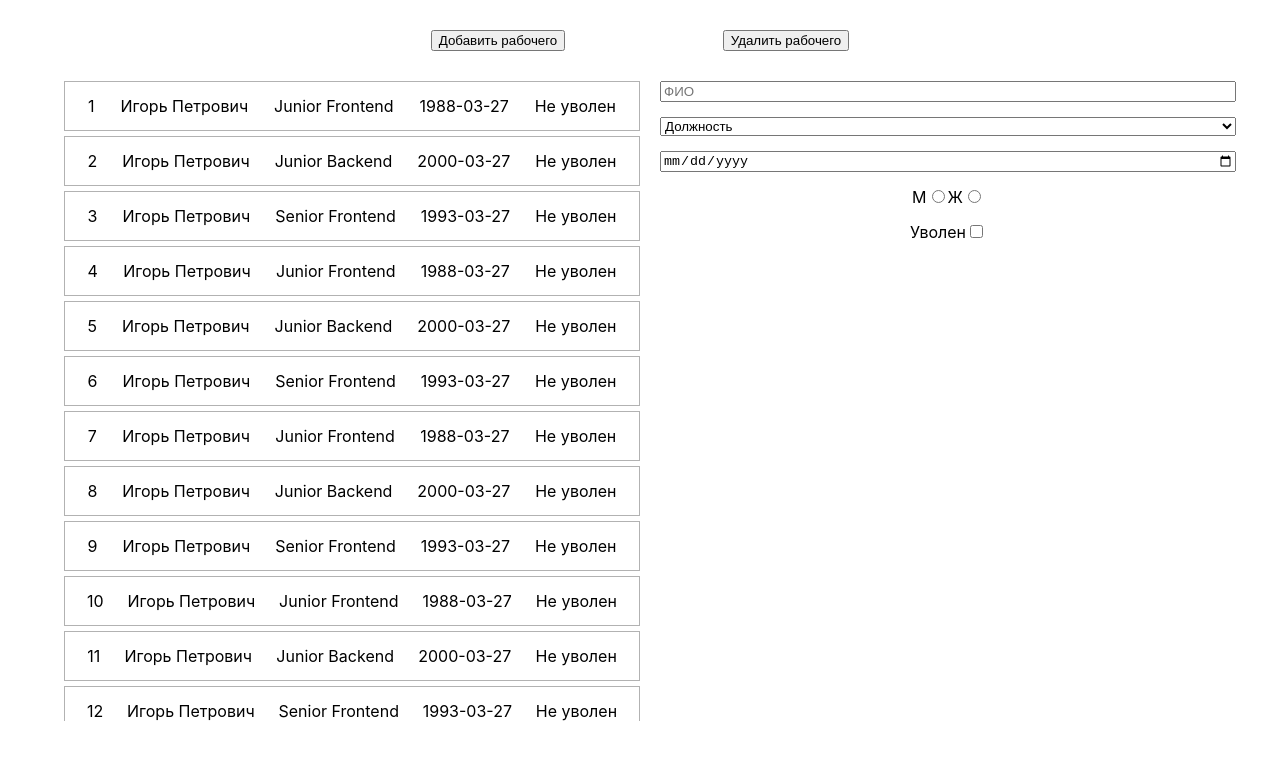
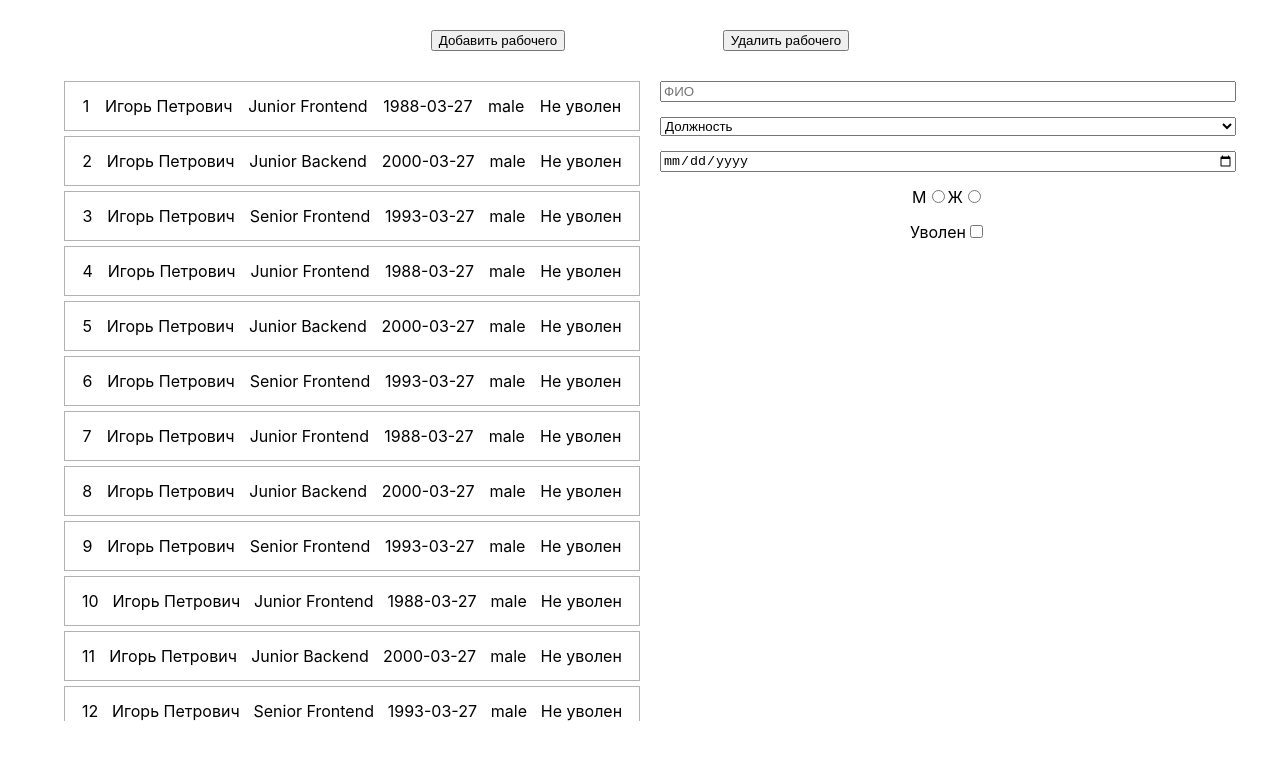
Before and after one commit to MGoldobin/green_data, a React (Create React App) app: page / in a window 1280 px wide. Shown: the top 760 px of the page. Built offline with nearby package versions, Linux system fonts and the light colour scheme.

Commit message:
change Worker component

```diff
--- a/src/components/Worker.jsx
+++ b/src/components/Worker.jsx
@@ -32,11 +32,12 @@ const Element = styled.div`
 const Worker = observer(class extends Component {
 	render() {
 		return (
-			<Element id={this.props.info.id} workerId={store.worker.id} onClick={() => store.changeWorker(this.props.info)}>
+			<Element id={this.props.info.id} workerId={store.worker.id} onClick={() => /*console.log(this.props.info)*/ store.changeWorker(this.props.info)}>
 				<p>{this.props.info.id}</p>
 				<p>{this.props.info.name}</p>
 				<p>{this.props.info.position}</p>
 				<p>{this.props.info.birth}</p>
+				<p>{this.props.info.gender}</p>
 				<p>{this.props.info.isFired ? 'Уволен' : 'Не уволен'}</p>
 			</Element>
 		)
```
